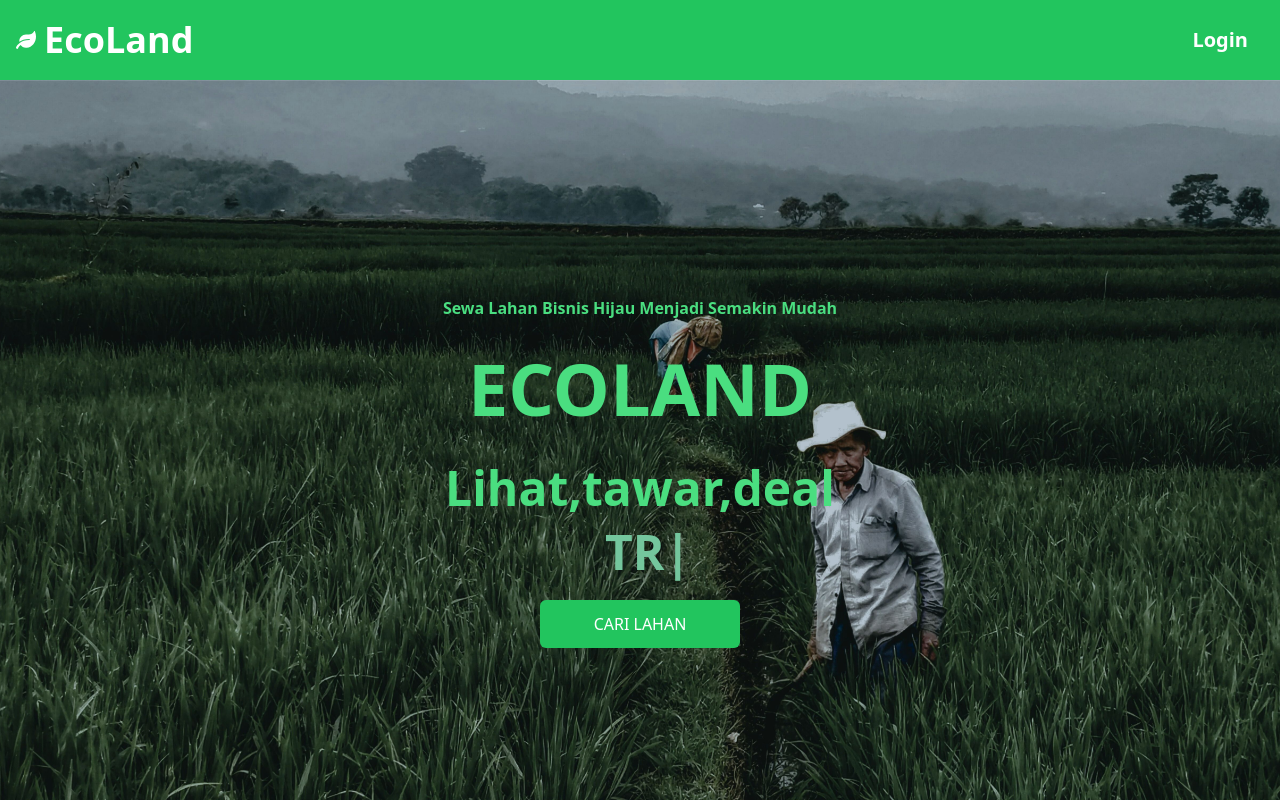
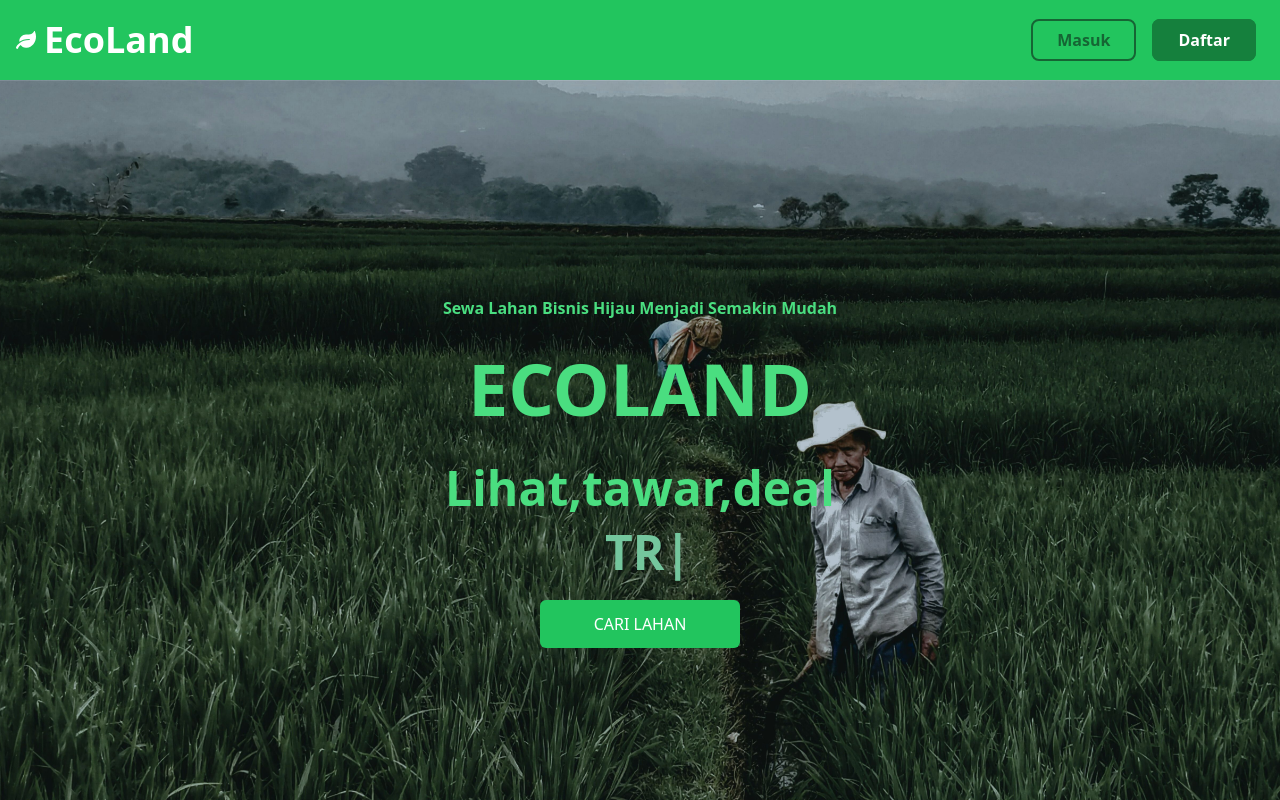
Before and after one commit to Ecoland-C624-PS008/ecoland-frontend, a React (Vite) app: page / in a window 1280 px wide. Shown: the top 800 px of the page. Built offline with nearby package versions, Linux system fonts and the light colour scheme.

Commit message:
update navbar button

```diff
--- a/src/components/Navbar.jsx
+++ b/src/components/Navbar.jsx
@@ -20,7 +20,8 @@ const Navbar = () => {
         </Link>
       </h1>
       <ul className='hidden md:flex'>
-        <li className='font-bold text-xl p-4 text-white'><Link to="/login">Login</Link></li> {/* navigasi ke halaman Login */}
+        <li className='font-bold text-l p-2 text-white'><Link to="/login" className='border-2 border-green-800 text-green-800 py-2 px-6 rounded-lg transition duration-300 ease-in-out hover:bg-green-800 hover:text-white'>Masuk</Link></li> {/* navigasi ke halaman Login */}
+        <li className='font-bold text-l p-2 text-white'><Link to="/register" className='border-2 border-green-700 py-2 px-6 rounded-lg bg-green-700 text-white transition duration-300 ease-in-out hover:bg-green-800 hover:border-green-800'>Daftar</Link></li> {/* navigasi ke halaman Register */}
       </ul>
       <div onClick={handleNav} className='block md:hidden'>
           {nav ? <AiOutlineClose size={20}/> : <AiOutlineMenu size={20} />}
```
